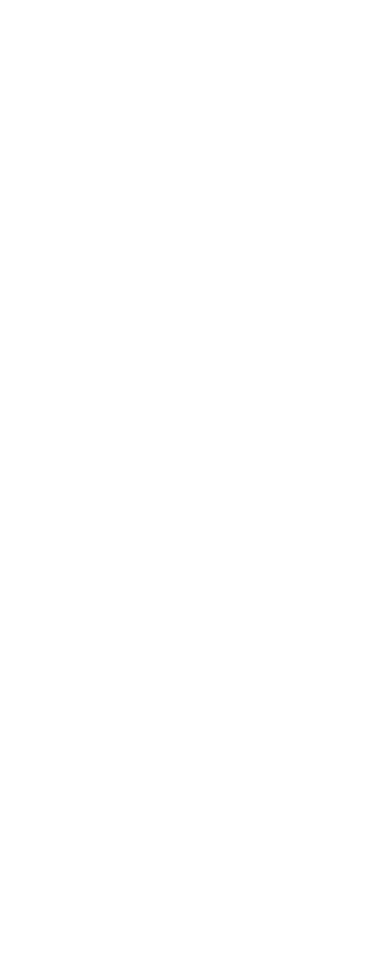
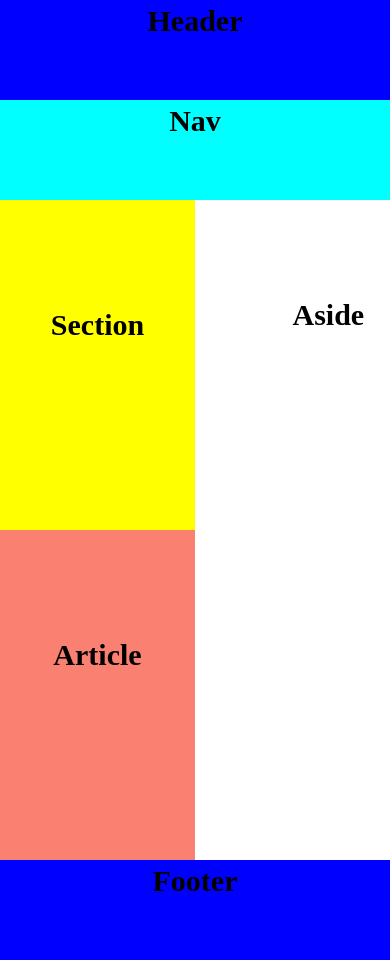
Before and after one commit to Luizricci/Atividade_5_marcacao, a plain HTML site: page index.html in a window 390 px wide. Before the commit the page ends 844 px from the top, so only its background shows below. Drawn offline with Linux system fonts and the light colour scheme.

Commit message:
feat: finish atividade

```diff
--- a/index.html
+++ b/index.html
@@ -1,11 +1,36 @@
 <!DOCTYPE html>
-<html lang="en">
+<html lang="pt-br">
 <head>
     <meta charset="UTF-8">
     <meta name="viewport" content="width=device-width, initial-scale=1.0">
+    <link rel="stylesheet" href="./styles/global.css">
     <title>Document</title>
 </head>
 <body>
+    <header class="header">
+        <h2 class="title">Header</h2>
+    </header>
 
+    <nav class="nav">
+        <h2 class="title">Nav</h2>
+    </nav>
+
+    <div class="div-body">
+        <div class="div-article-section">
+            <section class="section">
+                <h2 class="title">Section</h2>
+            </section>
+
+            <article class="article">
+                <h2 class="title">Article</h2>
+            </article>
+        </div>
+            <aside class="aside">
+                <h2 class="title">Aside</h2>
+            </aside>
+    </div>
+    <footer class="footer">
+        <h2 class="title">Footer</h2>
+    </footer>
 </body>
 </html>
--- a/styles/global.css
+++ b/styles/global.css
@@ -3,3 +3,96 @@
     padding: 0;
     box-sizing: border-box;
 }
+
+.title {
+    font-size: 30px;
+    text-align: center;
+    padding: 1%;
+}
+
+.div-article-section {
+    display: flex;
+    flex-direction: column;
+    width: 100%;
+}
+.div-article-section h2{
+    padding: 5%;
+}
+
+.header {
+    background-color: blue;
+    height: 100px;
+}
+
+.nav {
+    background-color: aqua;
+    height: 100px;
+}
+
+.div-body {
+    display: flex;
+    flex-direction:row;
+}
+
+.section {
+    background-color: yellow;
+    width: 100%;
+    height: 200px;
+}
+
+.article {
+    background-color: salmon;
+    width: 100%;
+    height: 200px;
+
+}
+
+.aside {
+    background-color: white;
+    width: 20%;
+    height: 100px;
+}
+.aside h2 {
+    padding: 50%;
+}
+
+.footer {
+    background-color: blue;
+    height: 100px;
+    width: 100%;
+}
+
+@media (max-width: 768px) {
+    .header {
+        height: 100px;
+        width: 100%;
+    }
+
+    .div-article-section{
+        flex-direction: column;
+        width: 100%;
+        height: 100%;
+    }
+    .div-article-section h2{
+        padding: 10px;
+        margin-top: 50%;
+    }
+    .section {
+        width: 100%;
+        height: 330px;
+    }
+
+    .article {
+        width: 100%;
+        height: 330px;
+    }
+    .aside {
+        width: 100%;
+        height: 650px;
+    }
+    .footer{
+        width: 100%;
+        height: 100px;
+    }
+
+}
```
